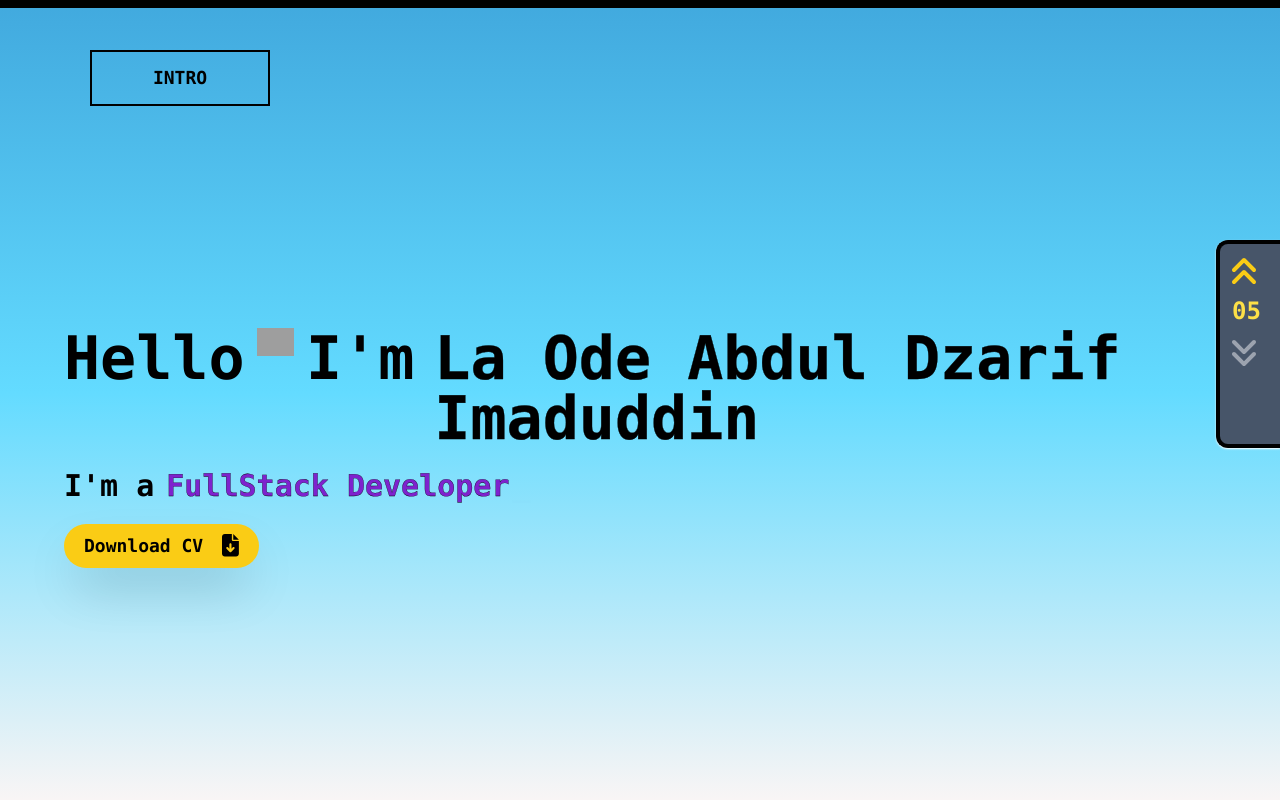
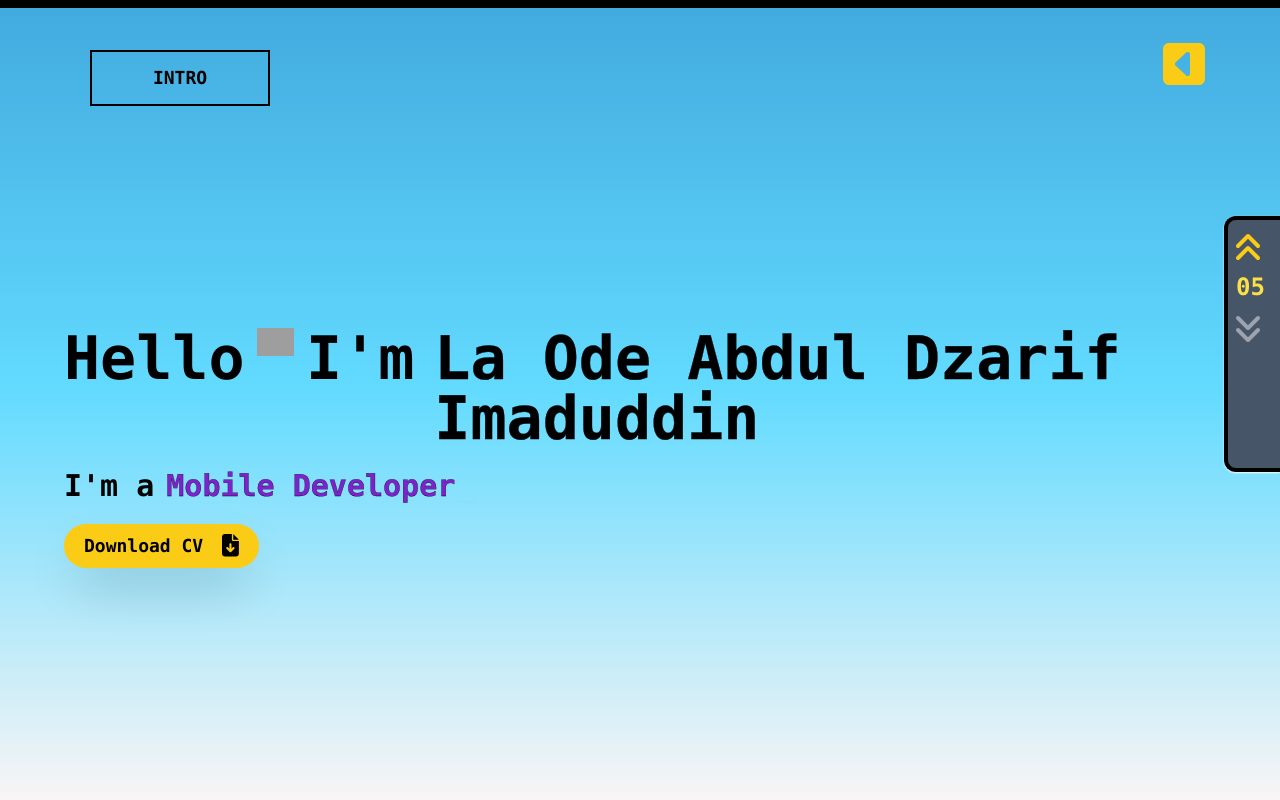
Before and after one commit to Alif-Dzarif/personal-website, a React (Vite) app: page / in a window 1280 px wide. Shown: the top 800 px of the page. Built offline with nearby package versions, Linux system fonts and the light colour scheme; grey boxes are pictures that could not be loaded.

Commit message:
chore: create router

```diff
--- a/package.json
+++ b/package.json
@@ -18,10 +18,13 @@
     "@fortawesome/react-fontawesome": "^0.2.0",
     "autoprefixer": "^10.4.16",
     "daisyui": "^3.9.4",
+    "framer-motion": "^10.16.4",
     "postcss": "^8.4.31",
     "react": "^18.2.0",
     "react-dom": "^18.2.0",
     "react-intersection-observer": "^9.5.3",
+    "react-router": "^6.18.0",
+    "react-router-dom": "^6.18.0",
     "react-scroll": "^1.9.0",
     "react-simple-typewriter": "^5.0.1",
     "react-toastify": "^9.1.3",
--- a/src/App.jsx
+++ b/src/App.jsx
@@ -1,10 +1,14 @@
-import MainPage from './pages/MainPage'
+import { RouterProvider } from 'react-router-dom'
+import { AnimatePresence } from 'framer-motion'
+import router from './router'
 
 
 function App() {
 
   return (
-    <MainPage />
+    <AnimatePresence>
+      <RouterProvider router={router} />
+    </AnimatePresence>
   )
 }
 
--- a/src/index.css
+++ b/src/index.css
@@ -69,23 +69,23 @@ body::-webkit-scrollbar {
 
 /* Add different delay values for each list item */
 .side__pages li:nth-child(1) {
-  transition-delay: 0.1s;
+  transition-delay: 0.15s;
 }
 
 .side__pages li:nth-child(2) {
-  transition-delay: 0.1s;
+  transition-delay: 0.15s;
 }
 
 .side__pages li:nth-child(3) {
-  transition-delay: 0.1s;
+  transition-delay: 0.15s;
 }
 
 .side__pages li:nth-child(4) {
-  transition-delay: 0.1s;
+  transition-delay: 0.15s;
 }
 
 .side__pages li:nth-child(5) {
-  transition-delay: 0.1s;
+  transition-delay: 0.15s;
 }
 
 
--- a/src/pages/AboutMe.jsx
+++ b/src/pages/AboutMe.jsx
@@ -14,9 +14,9 @@ export default function AboutMe({ textColor, hour2, aboutmeRef }) {
         </div>
         <div className='text-xl font-semibold w-full row-span-1'>
           <p className='w-[600px] leading-10 text-justify'>
-            I graduated from Vocational High School, where I learned about Mikrotik, Networking and Computer Hardware, and a little bit about IoT.
-            I have skills in various web technologies, such as React Js, Vue Js, Redux, Pinia, JS, HTML and CSS, Tailwind CSS, and Apollo Client for the front end,
-            and Node Js, Express, GraphQL, Postgres, Sequelize, MVC pattern, and Apollo Server for the back end.
+            I graduated from Vocational High School, where I learned about <span className='underline'>Mikrotik, Networking and Computer Hardware, and a little bit about IoT</span>.
+            I have skills in various web technologies, such as <span className='underline'>React Js, Vue Js, Redux, Pinia, JS, HTML and CSS, Tailwind CSS, and Apollo Client</span> for the front end,
+            and <span className='underline'>Node Js, Express, GraphQL, Postgres, Sequelize, MVC pattern, and Apollo Server</span> for the back end.
             I enjoy working on challenging projects that require creativity and problem-solving skills. I’m always eager to improve my knowledge and expand my horizons.
           </p>
         </div>
--- a/src/pages/Intro.jsx
+++ b/src/pages/Intro.jsx
@@ -20,7 +20,7 @@ export default function Intro({ intro, hour2, textColor, introRef }) {
               cursorStyle='_'
               typeSpeed={50}
               deleteSpeed={30}
-              delaySpeed={1000}
+              delaySpeed={2000}
             />
           </span>
         </h1>
--- a/src/pages/MainPage.jsx
+++ b/src/pages/MainPage.jsx
@@ -1,9 +1,11 @@
 import React from 'react'
 import { scroller } from 'react-scroll'
-  import { useEffect, useState, useRef } from 'react'
+import { useNavigate } from 'react-router'
+import { useEffect, useState } from 'react'
 import { FontAwesomeIcon } from '@fortawesome/react-fontawesome'
-  import { faAnglesUp, faAnglesDown } from '@fortawesome/free-solid-svg-icons'
+import { faAnglesUp, faAnglesDown, faSquareCaretLeft } from '@fortawesome/free-solid-svg-icons'
 import { useInView } from 'react-intersection-observer'
+import { motion } from 'framer-motion'
 
 import ProjectCarousel from './ProjectCarousel'
 import GetInTouch from './GetInTouch'
@@ -13,22 +15,22 @@
 
 
 export default function MainPage() {
+  const navigate = useNavigate()
+
   const [bgTime, setBgTime] = useState('')
   const [textColor, setTextColor] = useState('text-black')
   const [buttonBorder, setButtonBorder] = useState('border-white')
   const [hour2, setHour2] = useState(new Date().getHours())
   const [pages, setPages] = useState(1)
   const [pageSlide, setPageSlide] = useState('-translate-y-[0rem]')
+  const [menuClick, setMenuClick] = useState(true)
 
-    const options = {
-      threshold: 0.5,
-    };
 
-    const { ref: introRef, inView: introView } = useInView(options);
-    const { ref: aboutmeRef, inView: aboutmeView } = useInView(options);
-    const { ref: projectRef, inView: projectView } = useInView(options);
-    const { ref: contributionRef, inView: contributionView } = useInView(options);
-    const { ref: contactRef, inView: contactView } = useInView(options);
+  const { ref: introRef, inView: introView } = useInView({ threshold: 0.5 });
+  const { ref: aboutmeRef, inView: aboutmeView } = useInView({ threshold: 0.5 });
+  const { ref: projectRef, inView: projectView } = useInView({ threshold: 0.5 });
+  const { ref: contributionRef, inView: contributionView } = useInView({ threshold: 0.5 });
+  const { ref: contactRef, inView: contactView } = useInView({ threshold: 0.5 });
 
   useEffect(() => {
     if (introView) setPages(1);
@@ -97,6 +99,11 @@
     }
   }
 
+  const menu = () => {
+    if (menuClick) setMenuClick(false)
+    else setMenuClick(true)
+  }
+
   useEffect(() => {
     if (pages === 1) {
       setPageSlide('-translate-y-[0rem]')
@@ -140,14 +147,43 @@
     return () => clearInterval(intervalHour);
   }, []);
 
+  const containerVariants = {
+    hidden: {
+      opacity: 0,
+    },
+    visible: {
+      opacity: 1,
+      transition: { delay: 1, duration: 1 }
+    },
+    exit: {
+      x: '-100vw',
+      transition: { ease: "easeInOut" }
+    }
+  }
+
   return (
-      <div className={`back-body w-full h-full ${bgTime} bg-fixed ${textColor} theme overflow-hidden transition-colors font-mono`}>
-        <div className="fixed h-[120px] py-10 px-20 top-0 left-0 right-0 bg-white bg-opacity-[0.001]">
-          <button onClick={() => pages > 1 ? window.scrollTo(0,0) : setPages(pages)} className={`button button-fill border-2 ${buttonBorder} ${hour2 < 6 || hour2 >= 18 ? 'before:bg-white' : 'before:bg-black'} ${hour2 < 6 || hour2 >= 18 ? 'hover:text-black' : 'hover:text-white'} font-bold font-mono text-lg h-14`}>
+    <motion.div className={`back-body w-full h-full ${bgTime} bg-fixed ${textColor} theme overflow-hidden transition-colors font-mono`}
+      variants={containerVariants}
+      initial="hidden"
+      animate="visible"
+    >
+      <div className="flex justify-between fixed h-[120px] py-10 px-20 top-0 left-0 right-0 bg-white bg-opacity-[0.001]">
+        <button onClick={() => pages > 1 ? window.scrollTo(0, 0) : setPages(pages)} className={`button button-fill border-2 ${buttonBorder} ${hour2 < 6 || hour2 >= 18 ? 'before:bg-white' : 'before:bg-black'} ${hour2 < 6 || hour2 >= 18 ? 'hover:text-black' : 'hover:text-white'} font-bold font-mono text-lg h-14`}>
           INTRO
         </button>
+        <div className='flex font-bold text-xl'>
+        <div className={`w-18 overflow-hidden`}>
+            <button onClick={() => navigate('/info')} className={`${menuClick ? 'translate-x-40' : 'translate-x-0'} hover:text-yellow-400 transition-transform mr-10 leading-[50px] z-20`}>INFO</button>
           </div>
-        <aside className={`fixed top-[30%] right-0 z-[99] w-16 h-52 rounded-l-xl border-4 bg-slate-600 border-r-0 overflow-hidden inline-block ${buttonBorder} shadow-sm shadow-white`}>
+          <div className={`w-18 overflow-hidden`}>
+            <button onClick={() => navigate('/projects')} className={`${menuClick ? 'translate-x-40' : 'translate-x-0'} hover:text-yellow-400 transition-transform mr-10 leading-[50px] z-20`}>PROJECTS</button>
+          </div>
+          <div onClick={menu} className='w-10 cursor-pointer -leading-5 z-30'>
+            <FontAwesomeIcon icon={faSquareCaretLeft} className={`w-12 h-12 ${menuClick ? 'text-yellow-400' : 'text-white'} transition-colors`} />
+          </div>
+        </div>
+      </div>
+      <aside className={`fixed top-[27%] right-0 z-[99] w-14 h-64 rounded-l-xl border-4 bg-slate-600 border-r-0 overflow-hidden inline-block ${buttonBorder} shadow-sm shadow-white`}>
         <div className='z-[3] flex items-center flex-col h-36 justify-between py-3'>
           <div onClick={clickPrev} className={`cursor-pointer w-10 h-10 ${pages === 1 ? 'text-gray-400' : 'text-yellow-400'}`}>
             <FontAwesomeIcon icon={faAnglesUp} size='2xl' className='' />
@@ -156,7 +192,7 @@
             <FontAwesomeIcon icon={faAnglesDown} size='2xl' className='' />
           </div>
         </div>
-          <div className='z-[-1] h-40 overflow-visible absolute left-1 leading-4 flex items-center flex-col w-full select-none top-0'>
+        <div className='z-[-1] h-52 overflow-visible absolute left-0 leading-4 flex items-center flex-col w-full select-none top-0'>
           <ul className={`text-2xl absolute left-2 ${pageSlide} side__pages`}>
             <li className={`h-20 my-6 flex items-center ${pages === 1 ? 'text-yellow-300' : 'text-white'}`}>01</li>
             <li className={`h-20 my-6 flex items-center ${pages === 2 ? 'text-yellow-300' : 'text-white'}`}>02</li>
@@ -172,6 +208,6 @@
       <ProjectCarousel projectRef={projectRef} hour2={hour2} textColor={textColor} className="slide-down" />
       <GitContribution contributionRef={contributionRef} hour2={hour2} textColor={textColor} />
       <GetInTouch contactRef={contactRef} hour2={hour2} />
-      </div>
+    </motion.div>
   )
 }
--- /dev/null
+++ b/src/pages/ProjectPages.jsx
@@ -0,0 +1,84 @@
+import React, { useEffect } from 'react'
+import { useState } from 'react'
+import { motion } from 'framer-motion'
+import { useNavigate } from 'react-router'
+
+export default function ProjectPages() {
+  const navigate = useNavigate()
+  const [bgTime, setBgTime] = useState('')
+  const [textColor, setTextColor] = useState('text-black')
+  const [buttonBorder, setButtonBorder] = useState('border-white')
+  const [hour2, setHour2] = useState(new Date().getHours())
+
+  const night = () => {
+    setBgTime('bg-gradient-midnight');
+    setTextColor('text-white');
+    setButtonBorder('border-white');
+  }
+
+  const morning = () => {
+    setBgTime('bg-gradient-early-morning');
+    setTextColor('text-white');
+    setButtonBorder('border-white');
+  }
+
+  const day = () => {
+    setBgTime('bg-gradient-morning');
+    setTextColor('text-black');
+    setButtonBorder('border-black');
+  }
+
+  const afternoon = () => {
+    setBgTime('bg-gradient-afternoon');
+    setTextColor('text-black');
+    setButtonBorder('border-black');
+  }
+
+  const evening = () => {
+    setBgTime('bg-gradient-night');
+    setTextColor('text-white');
+    setButtonBorder('border-white');
+  }
+
+  const timer = () => {
+    let hour = new Date().getHours();
+    setHour2(new Date().getHours());
+
+    if (hour < 4 || hour >= 19) night();
+    else if (hour < 6) morning();
+    else if (hour < 16) day()
+    else if (hour < 18) afternoon()
+    else evening()
+  }
+
+  useEffect(() => {
+    const intervalHour = setInterval(timer, 1000);
+    return () => clearInterval(intervalHour);
+  }, []);
+
+  const containerVariants = {
+    hidden: {
+      opacity: 0,
+    },
+    visible: {
+      opacity: 1,
+      transition: { delay: 1, duration: 1 }
+    },
+    exit: {
+      y: '-100vh',
+      transition: { ease: "easeInOut" }
+    },
+
+  }
+
+  return (
+    <motion.div
+      variants={containerVariants}
+      initial="hidden"
+      animate="visible"
+      className={`back-body w-screen h-screen ${bgTime} bg-fixed ${textColor} theme overflow-hidden transition-colors font-mono`}
+    >
+      <h1>Hello World</h1>
+    </motion.div>
+  )
+}
--- /dev/null
+++ b/src/router.jsx
@@ -0,0 +1,16 @@
+import { createBrowserRouter } from 'react-router-dom'
+import MainPage from './pages/MainPage'
+import ProjectPages from './pages/ProjectPages'
+
+const router = createBrowserRouter([
+  {
+    path: '/',
+    element: <MainPage />
+  },
+  {
+    path: '/projects',
+    element: <ProjectPages />
+  }
+])
+
+export default router
```
Also changed, not shown: 2 other files (tests, documents, lock files or other folders). Lines whose indentation alone changed are shown as unchanged.
